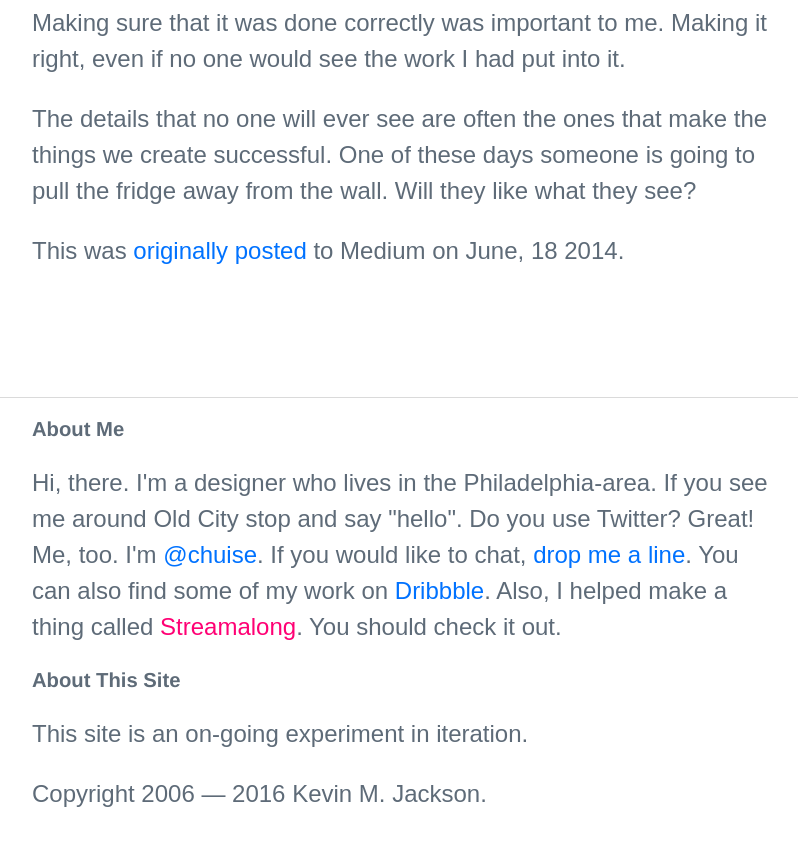
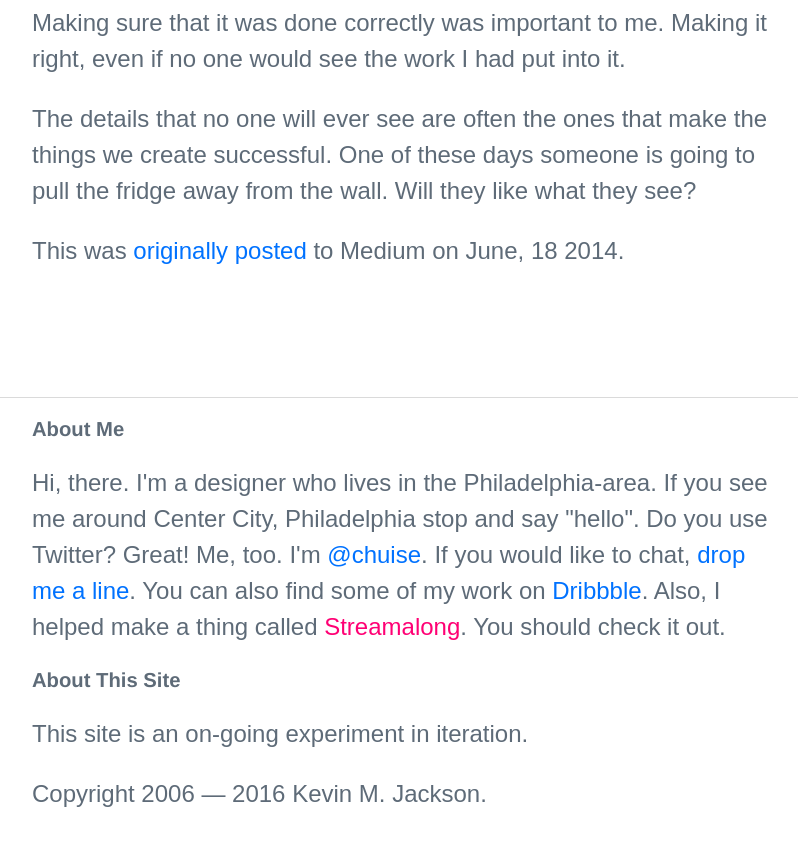
Before and after one commit to chuise/dot-com, a Jekyll site: the page built from index.html, in a window 1280 px wide and 900 px high, scrolled down 7156 px. Shown: the top 846 px of the window, without its empty margins (239-1037 px from the left). Built offline with Jekyll 4.4.1, drawn with Linux system fonts in a browser that asks for light colours; comment, search, counter and statistics services are not loaded.

Commit message:
Add Segment and Footer Fix
Add Segment.io to the site so i can track things. Also, I don’t work in
Old City anymore.

```diff
--- a/_includes/footer.liquid
+++ b/_includes/footer.liquid
@@ -1,7 +1,7 @@
 <footer>
 	<div class="wrap">
 		<h3>About Me</h3>
-	    <p>Hi, there. I'm a designer who lives in the Philadelphia-area. If you see me around Old City stop and say "hello". Do you use Twitter? Great! Me, too. I'm <a href="http://twitter.com/chuise" title="Follow me on Twitter.">@chuise</a>. If you would like to chat, <a href="mailto:hello@chuise.com" title="Drop me a line.">drop me a line</a>. You can also find some of my work on <a href="http://dribbble.com/chuise" title="View my Dribbble profile.">Dribbble</a>. Also, I helped make a thing called <a href="http://streamalong.tv" title="Checkout Streamalong: The best way to discover videos on Periscope." class="link-pink">Streamalong</a>. You should check it out.</p>
+	    <p>Hi, there. I'm a designer who lives in the Philadelphia-area. If you see me around Center City, Philadelphia stop and say "hello". Do you use Twitter? Great! Me, too. I'm <a href="http://twitter.com/chuise" title="Follow me on Twitter.">@chuise</a>. If you would like to chat, <a href="mailto:hello@chuise.com" title="Drop me a line.">drop me a line</a>. You can also find some of my work on <a href="http://dribbble.com/chuise" title="View my Dribbble profile.">Dribbble</a>. Also, I helped make a thing called <a href="http://streamalong.tv" title="Checkout Streamalong: The best way to discover videos on Periscope." class="link-pink">Streamalong</a>. You should check it out.</p>
 
 	    <h3>About This Site</h3>
 	    <p>This site is an on-going experiment in iteration.</p>
--- a/_includes/header.liquid
+++ b/_includes/header.liquid
@@ -43,5 +43,12 @@
 	  ga('create', 'UA-12313407-1', 'auto');
 	  ga('send', 'pageview');
 	</script>
+
+  <script type="text/javascript">
+    !function(){var analytics=window.analytics=window.analytics||[];if(!analytics.initialize)if(analytics.invoked)window.console&&console.error&&console.error("Segment snippet included twice.");else{analytics.invoked=!0;analytics.methods=["trackSubmit","trackClick","trackLink","trackForm","pageview","identify","reset","group","track","ready","alias","page","once","off","on"];analytics.factory=function(t){return function(){var e=Array.prototype.slice.call(arguments);e.unshift(t);analytics.push(e);return analytics}};for(var t=0;t<analytics.methods.length;t++){var e=analytics.methods[t];analytics[e]=analytics.factory(e)}analytics.load=function(t){var e=document.createElement("script");e.type="text/javascript";e.async=!0;e.src=("https:"===document.location.protocol?"https://":"http://")+"cdn.segment.com/analytics.js/v1/"+t+"/analytics.min.js";var n=document.getElementsByTagName("script")[0];n.parentNode.insertBefore(e,n)};analytics.SNIPPET_VERSION="3.1.0";
+    analytics.load("AF8nzCyENcqDIiYNpGh1rkYrHrQNb3Pi");
+    analytics.page()
+    }}();
+  </script>
 </head>
 <body>
```
